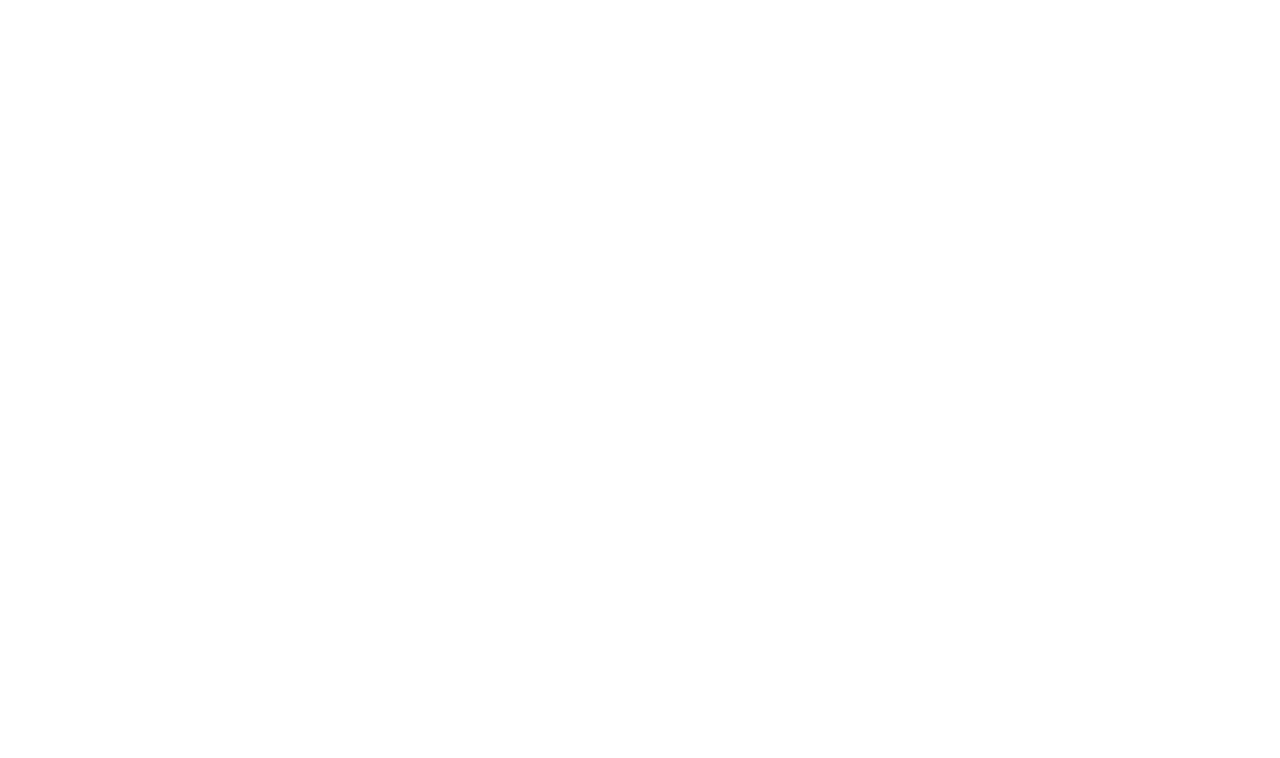
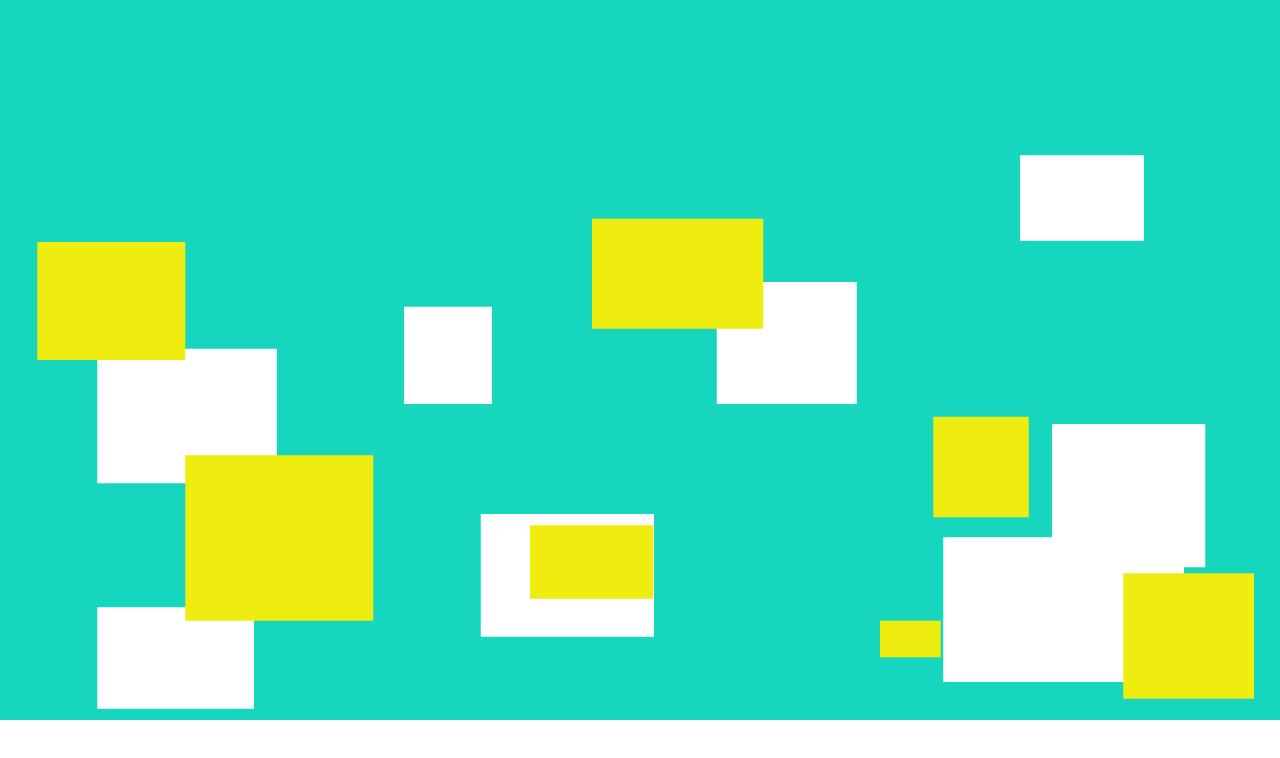
Before and after one commit to BigFatDuck1/parallax-demo-web, a plain HTML site: page index.html in a window 1280 px wide. Drawn offline with Linux system fonts and the light colour scheme.

```diff
--- a/index.html
+++ b/index.html
@@ -13,7 +13,9 @@
 
     <div class="parallax">
 
-
+     <img class="background" src="assets/sky.png" alt="Sky background">
+     <img src="assets/white_clouds.png" alt="White clouds" class="white_clouds">
+     <img src="assets/yellow_clouds.png" alt="Yellow clouds" class="yellow_clouds">
 
     </div>
 
--- a/style.css
+++ b/style.css
@@ -1,4 +1,28 @@
 
+* {
+    margin: 0;
+    padding: 0;
+}
+
+/* Scrollbar styling */
+body::-webkit-scrollbar {
+    /* display: none; */
+    width: 10px;
+    background-color: #16D7BE;
+
+}
+
+body::-webkit-scrollbar-track {
+    border-radius: 10px;
+}
+
+body::-webkit-scrollbar-thumb {
+    background-color: rgb(117, 117, 117);
+    border-radius: 10px;
+    outline: none;
+}
+
+/* Parallax container */
 .parallax {
     min-height: 100dvh;
     display: grid;
@@ -9,3 +33,20 @@
 .parallax > * {
     grid-area: stack;
 }
+
+img {
+    width: 100%;
+}
+
+/* Z-index: the bigger the more superficial */
+.background {
+    z-index: 0;
+}
+
+.white_clouds {
+    z-index: 1;
+}
+
+.yellow_clouds {
+    z-index: 2;
+}
```
Also changed, not shown: assets/sky.png (added), assets/white_clouds.png (added), assets/yellow_clouds.png (added).
